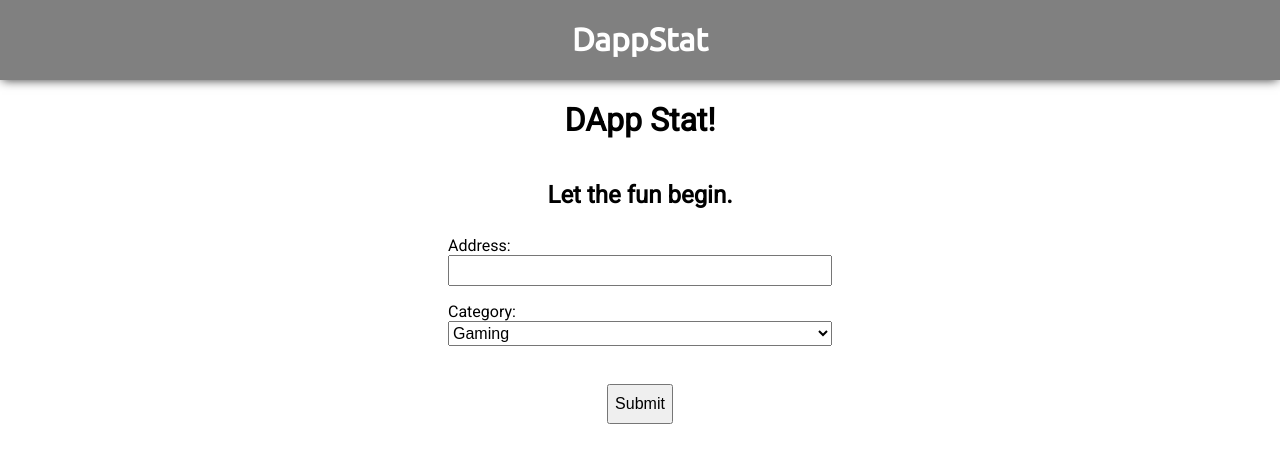
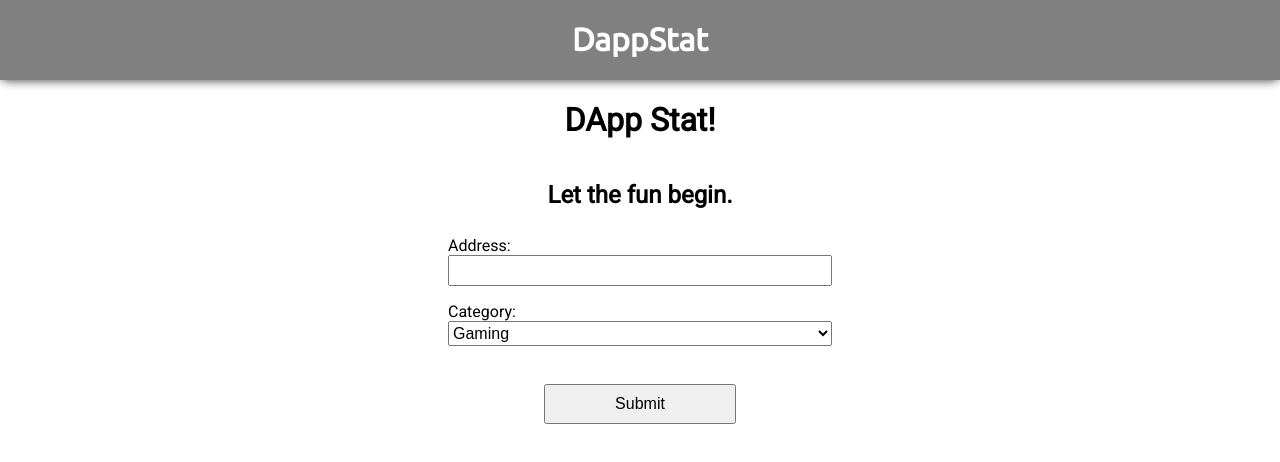
Before and after one commit to kimmccaskill/dappstat-front, a React (Create React App) app: page / in a window 1280 px wide. Shown: the top 462 px of the page. Built offline with nearby package versions, Linux system fonts and the light colour scheme.

Commit message:
Adjust sizing

```diff
--- a/src/Form.css
+++ b/src/Form.css
@@ -26,6 +26,7 @@ input {
 
 .submit-link {
   margin: 8% 2% 2% 2%;
+  width: 50%;
 }
 
 .submit-btn {
```
